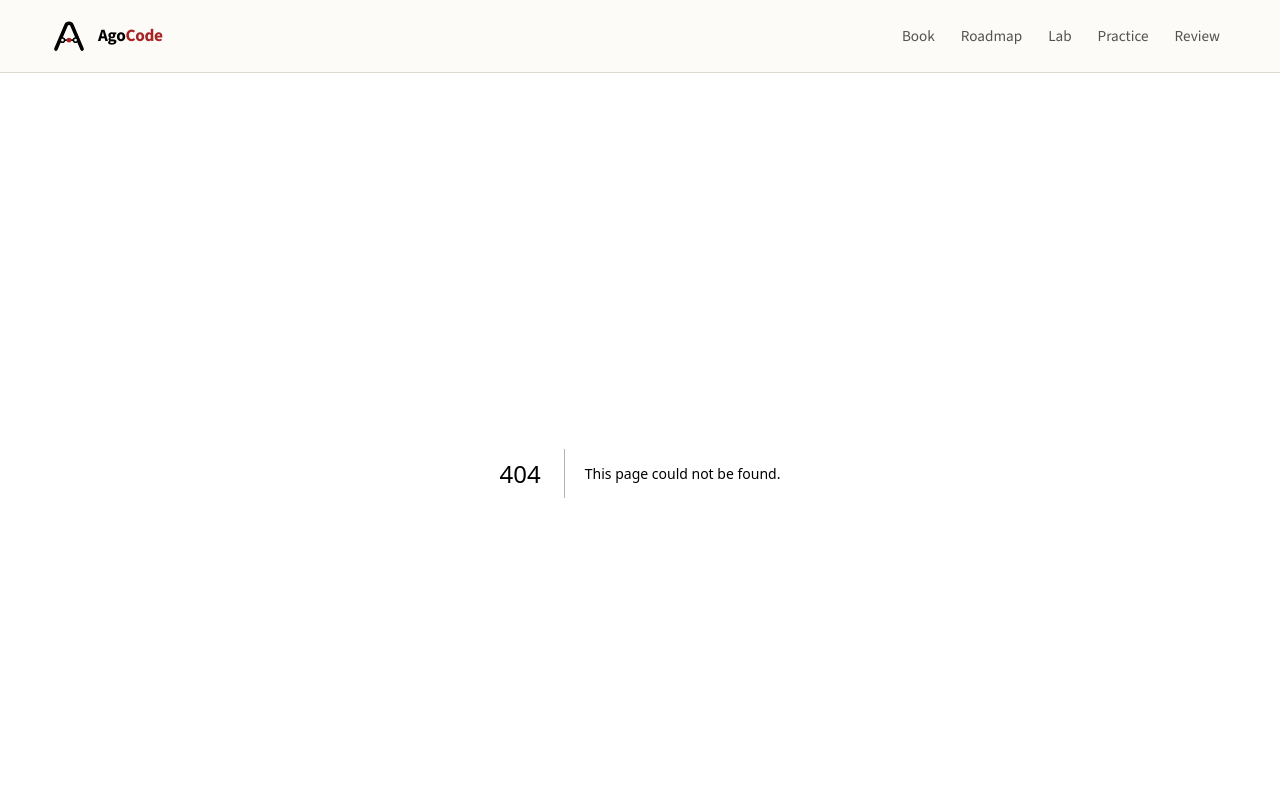
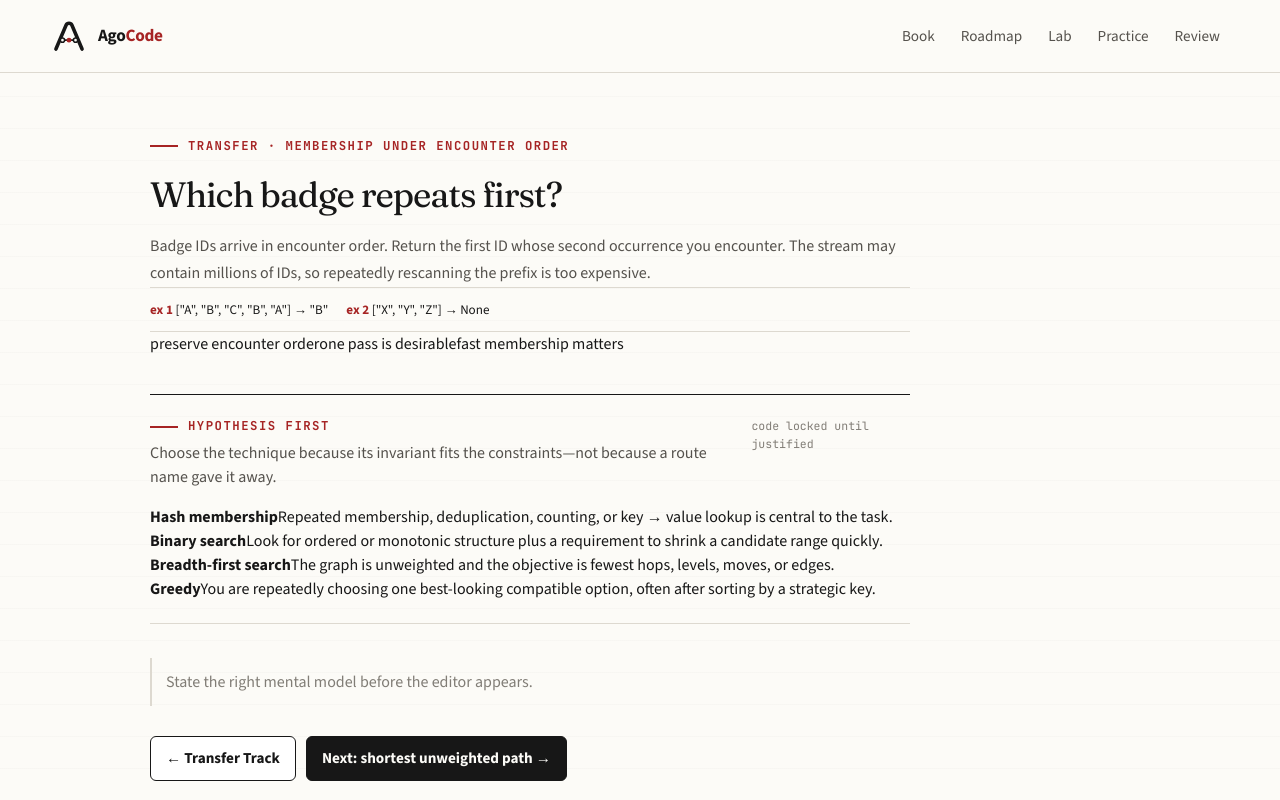
Before and after one commit to anatwork14/agocode, a Next.js app: page /practice/hash-membership in a window 1280 px wide. Before the commit this address had no page. Shown: the top 800 px of the page. Built offline with nearby package versions, Linux system fonts and the light colour scheme.

Commit message:
feat: add hash-membership transfer challenge

```diff
--- /dev/null
+++ b/app/practice/hash-membership/page.tsx
@@ -0,0 +1,55 @@
+import Link from "next/link";
+import { TransferCodingChallenge } from "@/components/practice/TransferCodingChallenge";
+import type { PythonTestCase } from "@/components/code/PythonExercise";
+
+export const metadata = { title: "First Repeat Transfer Practice" };
+
+const tests: PythonTestCase[] = [
+  { label: "first second-appearance wins", args: [["A", "B", "C", "B", "A"]], expected: "B" },
+  { label: "immediate repeat", args: [["X", "X", "Y"]], expected: "X" },
+  { label: "no repeat", args: [["A", "B", "C"]], expected: null },
+  { label: "empty stream", args: [[]], expected: null },
+  { label: "numbers are valid keys", args: [[4, 7, 9, 7, 4]], expected: 7 },
+];
+
+const starterCode = `def first_repeat(ids):
+    # Return the first value whose second appearance is encountered.
+    # Return None when every value is unique.
+    pass
+`;
+
+export default function HashMembershipPracticePage() {
+  return (
+    <main className="page">
+      <div className="site-shell transfer-practice">
+        <TransferCodingChallenge
+          eyebrow="Transfer · membership under encounter order"
+          title="Which badge repeats first?"
+          problem="Badge IDs arrive in encounter order. Return the first ID whose second occurrence you encounter. The stream may contain millions of IDs, so repeatedly rescanning the prefix is too expensive."
+          examples={[
+            '["A", "B", "C", "B", "A"] → "B"',
+            '["X", "Y", "Z"] → None',
+          ]}
+          constraints={["preserve encounter order", "one pass is desirable", "fast membership matters"]}
+          correctTechnique="hash-membership"
+          techniqueOptions={["hash-membership", "binary-search", "bfs", "greedy"]}
+          wrongFeedback="Focus on the operation repeated for every incoming ID. You need to ask “have I seen this exact key before?” without losing stream order."
+          functionName="first_repeat"
+          starterCode={starterCode}
+          tests={tests}
+          hints={[
+            "Keep a collection containing every ID already encountered.",
+            "Before adding the current ID, test whether it is already in that collection.",
+            "A Python set gives average-case direct membership checks while preserving the original stream traversal order.",
+          ]}
+          successMessage="You transferred hash-table membership from key lookup to streaming duplicate detection."
+          storageKey="agocode.progress.transfer.hash-membership"
+        />
+        <div className="action-row">
+          <Link className="button" href="/practice">← Transfer Track</Link>
+          <Link className="button button--primary" href="/practice/bfs-handoffs">Next: shortest unweighted path →</Link>
+        </div>
+      </div>
+    </main>
+  );
+}
```
